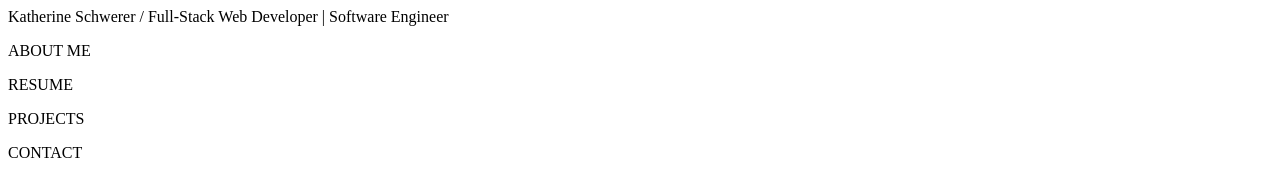
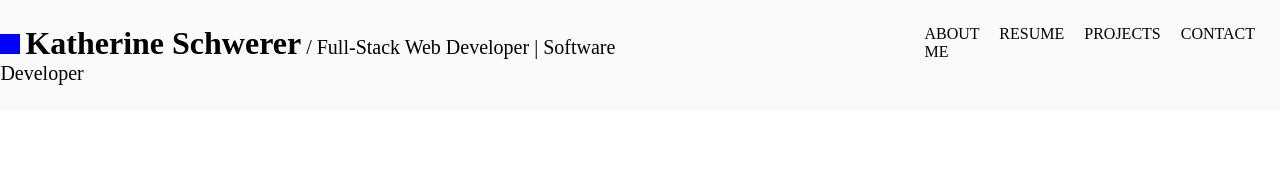
Before and after one commit to Abareyellow/PortfolioWebsite, a plain HTML site: page index.html in a window 1280 px wide. Drawn offline with Linux system fonts and the light colour scheme; a web font is replaced by a local one.

Commit message:
Nav bar created. Needs to be finished

```diff
--- a/index.html
+++ b/index.html
@@ -2,11 +2,17 @@
 <html>
     <head>
         <title>Katherine Schwerer</title>
+        <link href="style.css" rel="stylesheet">
+        <link rel="preconnect" href="https://fonts.googleapis.com">
+        <link rel="preconnect" href="https://fonts.gstatic.com" crossorigin>
+        <link href="https://fonts.googleapis.com/css2?family=Alumni+Sans+Collegiate+One&family=Wix+Madefor+Text:ital,wght@0,400..800;1,400..800&display=swap" rel="stylesheet">
     </head>
     <body>
         <nav>
             <div id="name">
-                Katherine Schwerer / Full-Stack Web Developer | Software Engineer
+                <div class="inline">
+                    <div id="bold"><div id="square"></div>Katherine Schwerer</div>
+                </div>  / Full-Stack Web Developer | Software Developer
             </div>
             <div class="right">
                 <p>ABOUT ME</p>
--- a/style.css
+++ b/style.css
@@ -0,0 +1,46 @@
+* {
+    margin: 0;
+}
+
+
+#square {
+    width: 20px;
+    height: 20px;
+    background-color: blue;
+    display: inline-block;
+    margin-right: 5px;
+}
+
+#bold {
+    font-weight: bold;
+    font-size: 32px;
+    display: inline-flex;
+    align-items: center;
+}
+
+#name {
+    font-size: 20px;
+    margin-left: -2%;
+}
+
+.inline {
+    display: inline;
+}
+
+.right {
+    margin-left: 25%;
+    display: flex;
+    flex-direction: row;
+    justify-content: space-between;
+    gap: 20px;
+}
+
+nav {
+    display: flex;
+    flex-direction: row;
+    justify-content: space-around;
+    font-family: "Wix Madefor Text", serif;
+    background-color: #fafafa;
+    padding: 25px;
+    margin-bottom: 20px;
+}
```
